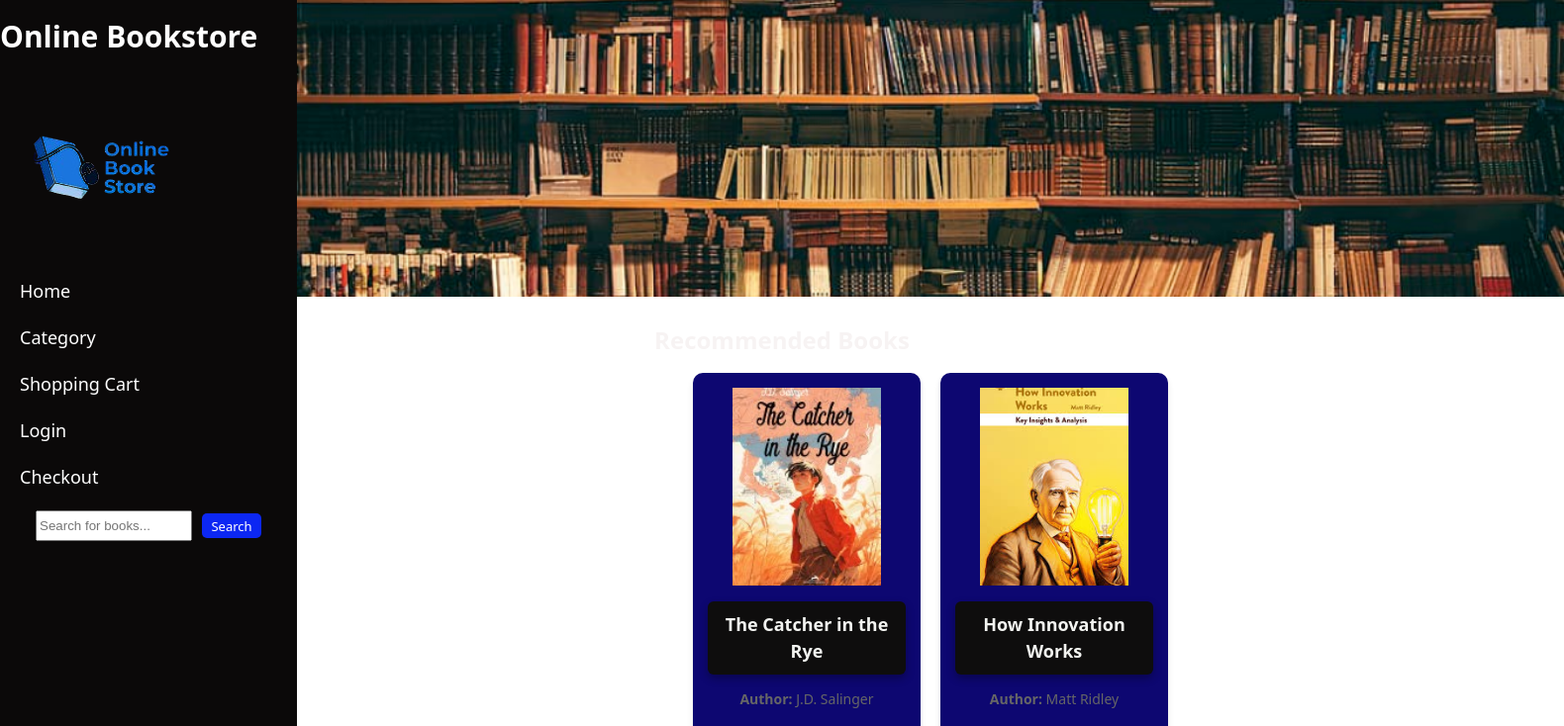
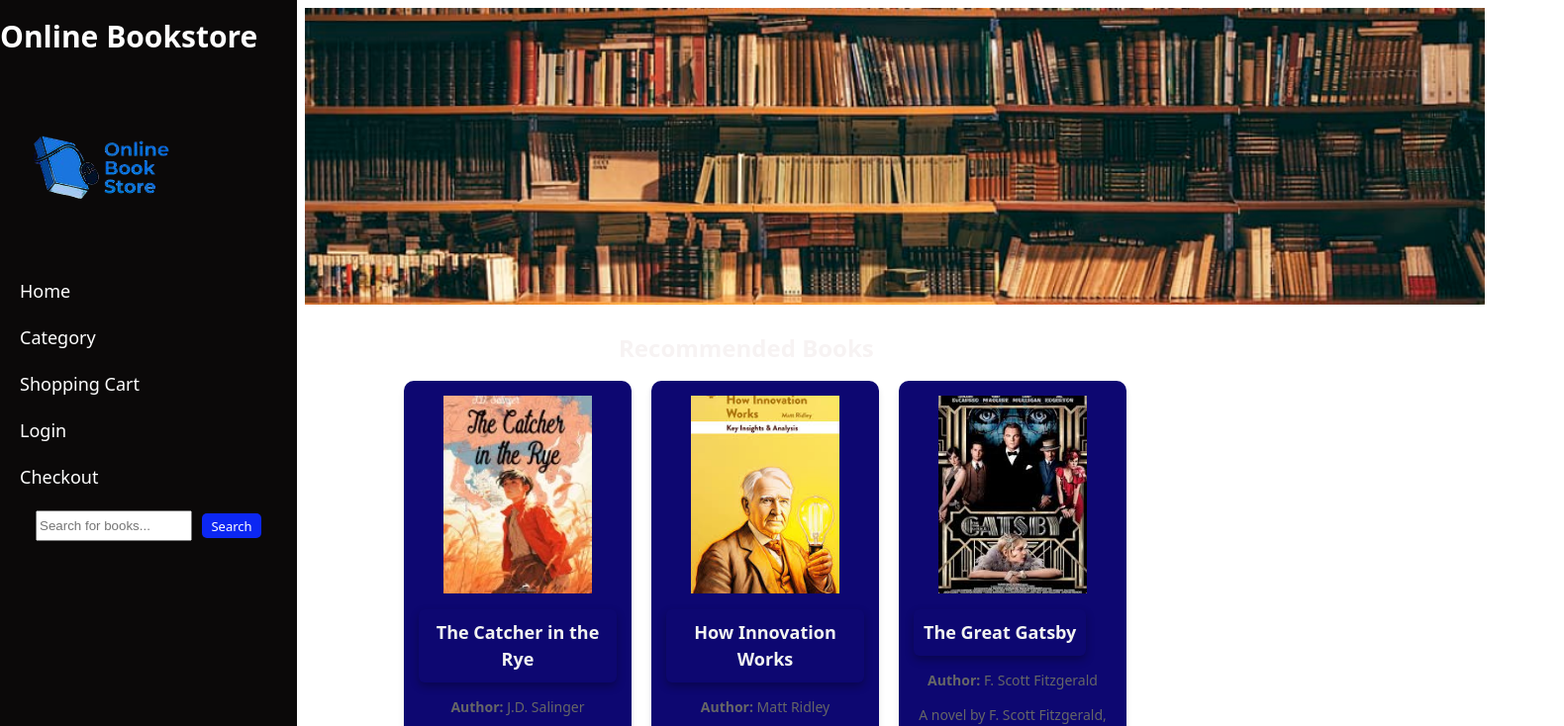
Before and after one commit to JanudiJithmini/Online-BookStore, a React (Vite) app in the folder app-34/: page / in a window 1280 px wide. Shown: the top 734 px of the page at 99% size, 1580 px wide, since content can reach past the window. Built offline with nearby package versions, Linux system fonts and the light colour scheme.

Commit message:
new commit

```diff
--- a/app-34/src/Component/BookCategory/BookCard.jsx
+++ b/app-34/src/Component/BookCategory/BookCard.jsx
@@ -7,7 +7,7 @@ const BookCard = ({ image, title, discount, path }) => {
     <Link
       to={{
         pathname: path,
-        state: { books: [{ image, title, discount }] }, // ✅ Pass book details
+        state: { books: [{ image, title, discount }] },
       }}
       className="book-card"
     >
--- a/app-34/src/Component/BookCategory/BookCategory.css
+++ b/app-34/src/Component/BookCategory/BookCategory.css
@@ -1,13 +1,13 @@
-/* Styles for the main category page */
+
 .Category-page {
   padding: 20px;
-  margin-left: 300px; /* Adjust if the sidebar width changes */
+  margin-left: 300px;
   background-image: url('bg0.jpg');
   min-height: 100vh;
-  text-align: center;
+
 }
 
-/* Dropdown section */
+
 .category-dropdown {
   display: flex;
   align-items: center;
@@ -36,7 +36,6 @@
 /* Book Section */
 .book-section {
   margin-bottom: 30px;
-
   margin-left: 10px;
 }
 /* Book List Container */
@@ -69,7 +68,7 @@
   display: flex;
   gap: 20px;
   flex-wrap: wrap;
-  justify-content: center; /* Ensures proper alignment */
+
 }
 
 /* Book Card */
@@ -82,6 +81,8 @@
   border-radius: 8px;
   box-shadow: 0px 4px 8px rgba(0, 0, 0, 0.3);
   transition: transform 0.3s ease-in-out;
+  color: aliceblue;
+  font-style: italic;
 }
 
 .book-card:hover {
@@ -105,7 +106,7 @@
   border-radius: 50%;
 }
 
-/* Responsive Fixes */
+
 @media (max-width: 768px) {
   .category-dropdown {
       flex-direction: column;
--- a/app-34/src/Component/BookCategory/BookCategory.jsx
+++ b/app-34/src/Component/BookCategory/BookCategory.jsx
@@ -3,7 +3,6 @@ import "./BookCategory.css";
 import BookSection from "./BookSection";
 import book1 from "../../assets/kaliyugaya.jpg";
 import book2 from "../../assets/cmjd-pic-2.png";
-
 import book4 from "../../assets/1987.png";
 import book5 from "../../assets/99082.jpg";
 import book6 from "../../assets/Fairy-Tale-Series_Little-Red-Riding-Hood-FC-1-1.jpg";
@@ -15,7 +14,6 @@ import book10 from "../../assets/images.png";
 function BookCategory() {
   const [selectedCategory, setSelectedCategory] = useState("fiction");
 
-  // Refs for sections
   const fictionRef = useRef(null);
   const childrensStoryRef = useRef(null);
   const novelsRef = useRef(null);
--- a/app-34/src/Component/HomePage/HomePage.css
+++ b/app-34/src/Component/HomePage/HomePage.css
@@ -25,10 +25,10 @@
 
   .book-list {
     display: flex;
-    justify-content: center;
+
     flex-wrap: wrap;
-    gap: 20px;
-    padding-left: 300px;
+    gap: 60px;
+    padding-left: 100px;
   }
 
   .book-box {
@@ -49,6 +49,9 @@
   .book-box h3 {
     font-size: 18px;
     margin: 10px 0;
+    background-color: #0d0771;
+    text-align: center;
+    align-items: center;
   }
 
   .book-box p {
--- a/app-34/src/index.css
+++ b/app-34/src/index.css
@@ -23,11 +23,11 @@
   }
 
   body {
-    margin: 0;
     display: flex;
-    place-items: center;
-    min-width: 320px;
-    min-height: 100vh;
+    flex-direction: column;
+    align-items: flex-start; /* Aligns content to the left */
+
+
   }
 
   h1 {
@@ -51,7 +51,7 @@
   }
   button:focus,
   button:focus-visible {
-    outline: 4px auto -webkit-focus-ring-color;
+    outline: 0px auto -webkit-focus-ring-color;
   }
 
   @media (prefers-color-scheme: light) {
```
